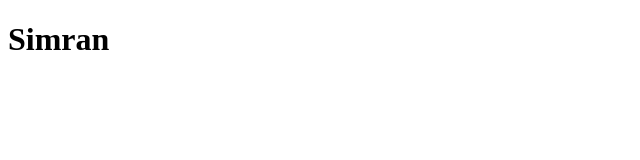
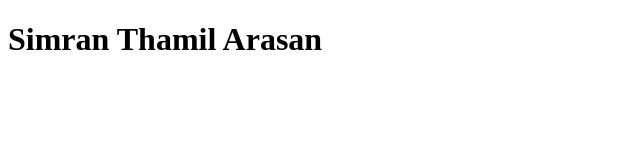
Before and after one commit to simran-T/python, a plain HTML site: page page.html in a window 1280 px wide. Shown: the whole page, without its empty margins (0-640 px from the left). Drawn offline with Linux system fonts and the light colour scheme.

Commit message:
feat : changed the full name

```diff
--- a/page.html
+++ b/page.html
@@ -6,6 +6,6 @@
     <title>Document</title>
 </head>
 <body>
-    <h1>Simran</h1>
+    <h1>Simran Thamil Arasan</h1>
 </body>
 </html>
```
